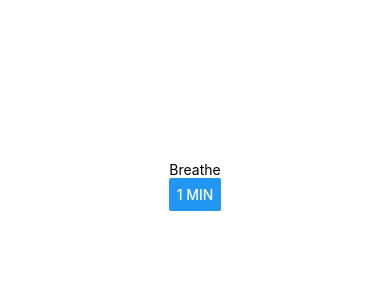
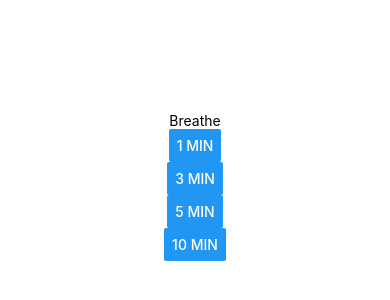
Before and after one commit to helikulomaa/Breathe, a React Native app in the folder breathe/: screen /Home in a window 390 px wide. Shown: the part 236-536 px from the top of the page. Built offline with nearby package versions, Linux system fonts and the light colour scheme.

Commit message:
Add buttons to HomeScreen

```diff
--- a/breathe/screens/HomeScreen.js
+++ b/breathe/screens/HomeScreen.js
@@ -5,7 +5,10 @@ export default function HomeScreen({ navigation }) {
     return (
         <View style={styles.container}>
             <Text>Breathe</Text>
-            <Button title="1 min" onPress={() => navigation.navigate('BreatheScreen')} />
+            <Button title="1 min" onPress={() => navigation.navigate('BreatheScreen', { duration: 1 })} />
+            <Button title="3 min" onPress={() => navigation.navigate('BreatheScreen', { duration: 3 })} />
+            <Button title="5 min" onPress={() => navigation.navigate('BreatheScreen', { duration: 5 })} />
+            <Button title="10 min" onPress={() => navigation.navigate('BreatheScreen', { duration: 10 })} />
         </View>
     );
 }
```
